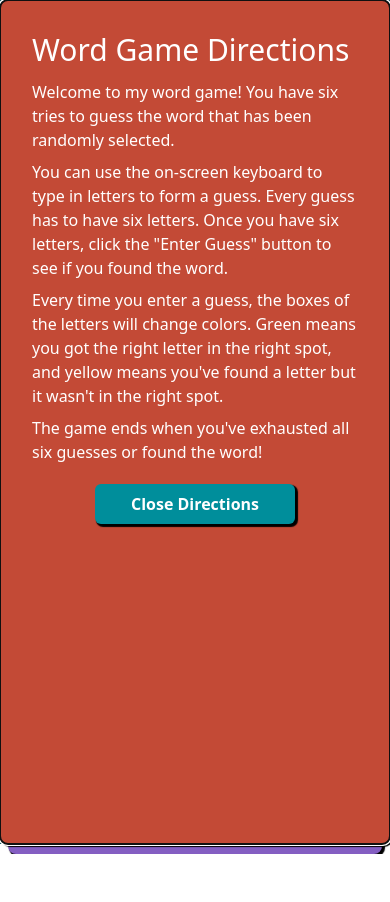
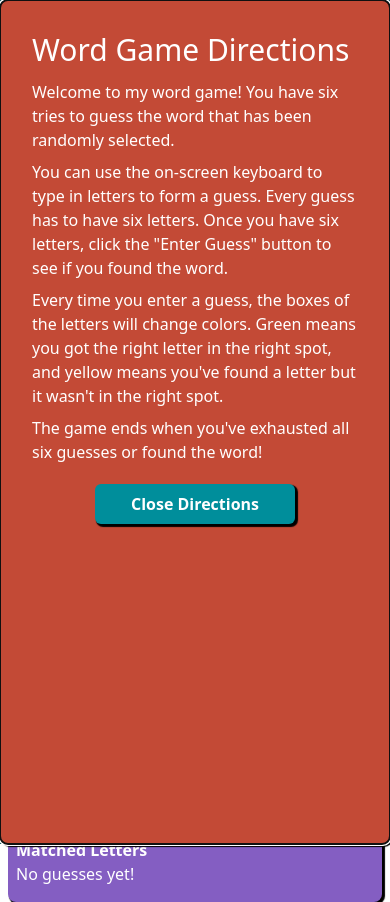
Before and after one commit to agriffi10/word-game-clone, a React (Vite) app: page / in a window 390 px wide. Before the commit the page ends 854 px from the top, so only its background shows below. Built offline with nearby package versions, Linux system fonts and the light colour scheme.

Commit message:
more features but something broke

```diff
--- a/src/App.tsx
+++ b/src/App.tsx
@@ -26,6 +26,7 @@ function App() {
   const [showEndModal, setShowEndModal] = useToggle();
   const [showDirections, setShowDirections] = useToggle(true);
   const [showFinishedWords, setShowFinishedWords] = useToggle(false);
+
   const getCurrentGuessWord = () => {
     return currentGuess.map((x) => x.key).join("");
   };
@@ -186,16 +187,9 @@ function App() {
               <GameBoard
                 currentRowIdx={currentRow}
                 currentGuess={currentGuess}
-                currentWord={currentWord.word}
+                currentWord={currentWord}
                 resetGuess={resetGuess}
                 endTheGame={endTheGame}
-              />
-            </section>
-            <section>
-              <GuessesView
-                currentGuess={currentGuess}
-                currentWord={currentWord}
-                guessWord={getCurrentGuessWord()}
               />
             </section>
             <section>
@@ -205,6 +199,13 @@ function App() {
                 deleteLetter={deleteLetter}
                 currentWord={currentWord.word}
                 currentGuess={currentGuess}
+              />
+            </section>
+            <section>
+              <GuessesView
+                currentGuess={currentGuess}
+                currentWord={currentWord}
+                guessWord={getCurrentGuessWord()}
               />
             </section>
 
--- a/src/components/keyboard-letter/KeyboardLetter.tsx
+++ b/src/components/keyboard-letter/KeyboardLetter.tsx
@@ -1,13 +1,28 @@
 import { KeyboardLetterProps } from "../../typing/components/ComponentProps";
+import { GameStyles } from "../../typing/enums/GameStyles";
 
 export default function KeyboardLetter({ keyObj, callback }: KeyboardLetterProps) {
+  const letter = keyObj.key.toUpperCase();
+  const getTitle = () => {
+    let base = `Add letter ${letter} to guess`;
+    const style = keyObj.style;
+    if (style.includes(GameStyles.IN_WORD) || style.includes(GameStyles.IN_POSITION)) {
+      base += " - Letter in word!";
+    }
+    if (style.includes(GameStyles.NOT_IN_WORD)) {
+      base += " - Letter not in word.";
+    }
+
+    return base;
+  };
   return (
     <button
-      key={keyObj.key}
+      key={letter}
       type="button"
       className={`shadow-thin sm:shadow-thick mx-1 my-1 h-6 w-6 transform cursor-pointer rounded-md bg-gray-200 text-gray-900 sm:mx-1.5 sm:h-10 sm:w-10 ${keyObj.style}`}
-      onClick={() => callback(keyObj)}>
-      {keyObj.key.toUpperCase()}
+      onClick={() => callback(keyObj)}
+      title={getTitle()}>
+      {letter}
     </button>
   );
 }
--- a/src/features/game-board/GameBoard.tsx
+++ b/src/features/game-board/GameBoard.tsx
@@ -37,6 +37,7 @@ export default function GameBoard({
       };
       newBoard[currentRowIdx][i] = currentLetterBox;
     }
+    console.log(newBoard);
     setBoard(() => newBoard);
   };
 
@@ -57,19 +58,33 @@ export default function GameBoard({
     for (let i = 0; i < currentGuess.length; i++) {
       const letterObj = board[currentRowIdx - 1][i];
       const letter = letterObj.key;
-      letterObj.style = determineLetterStyle(currentWord, letter, i, letterObj.style);
+      letterObj.style = determineLetterStyle(currentWord.word, letter, i, letterObj.style);
       coordinates.push(letterObj);
     }
     const newKeyboard = getUpdatedBoard(coordinates);
+    console.log(newKeyboard);
     setBoard(() => newKeyboard);
     if (
       currentRowIdx > MAX_LETTER_INDEX ||
-      currentGuess.map((x) => x.key).join("") == currentWord
+      currentGuess.map((x) => x.key).join("") == currentWord.word
     ) {
       endTheGame();
     } else {
       resetGuess();
     }
+  };
+
+  const getGuess = (boardRowIdx: number): string => {
+    if (boardRowIdx > currentRowIdx) {
+      return "No guess yet!";
+    }
+    if (boardRowIdx == currentRowIdx) {
+      if (currentGuess.length == 0) {
+        return "No guess yet!";
+      }
+      return currentGuess.map((x) => x.key).join("");
+    }
+    return currentWord.guesses[boardRowIdx].toUpperCase();
   };
 
   useEffect(() => {
@@ -94,7 +109,10 @@ export default function GameBoard({
   return (
     <div className="mx-auto flex w-full flex-wrap">
       {board.map((boardRow, arrIndex) => (
-        <div
+        <section
+          aria-label={`Guess ${arrIndex + 1} - ${getGuess(arrIndex)}`}
+          aria-live="polite"
+          aria-relevant="additions"
           key={arrIndex}
           className="my-1 mb-2 flex w-full justify-around">
           {boardRow.map((letter, letterIdx) => (
@@ -103,7 +121,7 @@ export default function GameBoard({
               letter={letter}
             />
           ))}
-        </div>
+        </section>
       ))}
     </div>
   );
--- a/src/features/guesses-view/GuessesView.tsx
+++ b/src/features/guesses-view/GuessesView.tsx
@@ -1,26 +1,62 @@
 import { GuessesViewProps } from "../../typing/components/ComponentProps";
+import { MAX_LETTER_INDEX } from "../../utils/GameBoardHelpers";
 
 export default function GuessesView({ currentGuess, currentWord, guessWord }: GuessesViewProps) {
+  const getMatchedLetters = (word: string, guesses: string[]) => {
+    const defaultChar = "_";
+    const letters = new Array(MAX_LETTER_INDEX + 1).fill(defaultChar);
+    for (const guess in guesses) {
+      for (let i = 0; i < guess.length; i++) {
+        if (letters[i] != defaultChar) {
+          continue;
+        }
+        const letter = guess[i];
+        if (letter == word[i]) {
+          letters[i] = letter;
+          if (i == MAX_LETTER_INDEX) return letters;
+        }
+      }
+    }
+    return letters.join(" ");
+  };
   return (
     <div className="my-2 w-full justify-evenly sm:flex">
-      <div className="w-full text-left text-white sm:w-1/2 sm:px-2">
+      <div className="w-full text-left text-white sm:w-1/3 sm:px-2">
         <h4 className="font-bold">Current Guess</h4>
-        <div className="min-h-[24px]">
-          {currentGuess.length == 0 && <p>No letters in current guess.</p>}
+        <div
+          aria-live="polite"
+          aria-relevant="additions removals"
+          className="min-h-[24px]">
+          {currentGuess.length == 0 && <p>No guess yet!</p>}
           {currentGuess.length > 0 && <p>{guessWord.toUpperCase()}</p>}
         </div>
       </div>
-      <div className="w-full text-left text-white sm:w-1/2 sm:px-2">
+      <div className="w-full text-left text-white sm:w-1/3 sm:px-2">
         <h4 className="font-bold">All Guesses</h4>
-        <div className="min-h-[24px]">
+        <div
+          aria-live="polite"
+          aria-relevant="additions"
+          className="min-h-[24px]">
           {currentWord.guesses.length > 0 && (
             <ul>
-              {currentWord.guesses.map((x) => (
-                <li>{x.toUpperCase()}</li>
+              {currentWord.guesses.map((x, index) => (
+                <li key={x + index}>{x.toUpperCase()}</li>
               ))}
             </ul>
           )}
-          {currentWord.guesses.length == 0 && <p>No guesses submitted for this word.</p>}
+          {currentWord.guesses.length == 0 && <p>No guesses yet!</p>}
+        </div>
+      </div>
+      <div className="w-full text-left text-white sm:w-1/3 sm:px-2">
+        <h4 className="font-bold">Matched Letters</h4>
+        <div
+          aria-live="polite"
+          aria-relevant="additions"
+          className="min-h-[24px]">
+          {currentWord.guesses.length > 0 && (
+            <p>{getMatchedLetters(currentWord.word, currentWord.guesses)}</p>
+          )}
+          {currentWord.guesses.length == 0 && <p>No guesses yet!</p>}
         </div>
       </div>
     </div>
--- a/src/reportWebVitals.ts
+++ /dev/null
@@ -1,15 +0,0 @@
-import { ReportHandler } from "web-vitals";
-
-const reportWebVitals = (onPerfEntry?: ReportHandler) => {
-  if (onPerfEntry && onPerfEntry instanceof Function) {
-    import("web-vitals").then(({ getCLS, getFID, getFCP, getLCP, getTTFB }) => {
-      getCLS(onPerfEntry);
-      getFID(onPerfEntry);
-      getFCP(onPerfEntry);
-      getLCP(onPerfEntry);
-      getTTFB(onPerfEntry);
-    });
-  }
-};
-
-export default reportWebVitals;
--- a/src/typing/components/ComponentProps.ts
+++ b/src/typing/components/ComponentProps.ts
@@ -9,7 +9,7 @@ export type BoardWrapperProps = {
 export type GameBoardProps = {
   currentRowIdx: number;
   currentGuess: KeyObjBase[];
-  currentWord: string;
+  currentWord: WordData;
   resetGuess: () => void;
   endTheGame: () => void;
 };
--- a/src/utils/GameBoardHelpers.ts
+++ b/src/utils/GameBoardHelpers.ts
@@ -1,4 +1,4 @@
-import { Board, LetterBoxBaseType } from "../typing/components/GameBoardTypes";
+import { LetterBoxBaseType, Board } from "../typing/components/BaseTypes";
 
 const getDefaultLetterBox = (row: number, col: number): LetterBoxBaseType => {
   return {
--- a/src/utils/KeyboardHelpers.ts
+++ b/src/utils/KeyboardHelpers.ts
@@ -1,4 +1,4 @@
-import { Keyboard, KeyObjBase } from "../typing/components/KeyboardTypes";
+import { KeyObjBase, Keyboard } from "../typing/components/BaseTypes";
 import { LetterKeyType } from "../typing/enums/KeyboardTypes";
 
 const LETTERS: string[][] = [
```
